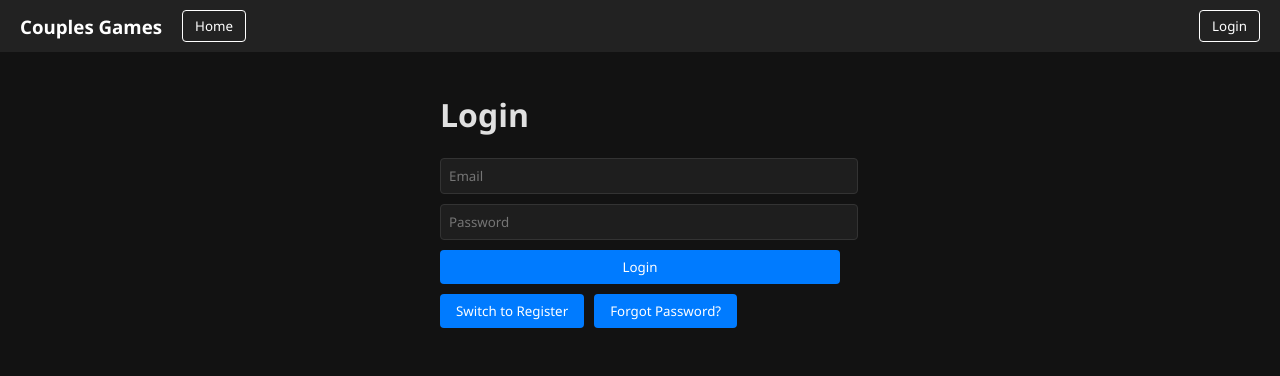
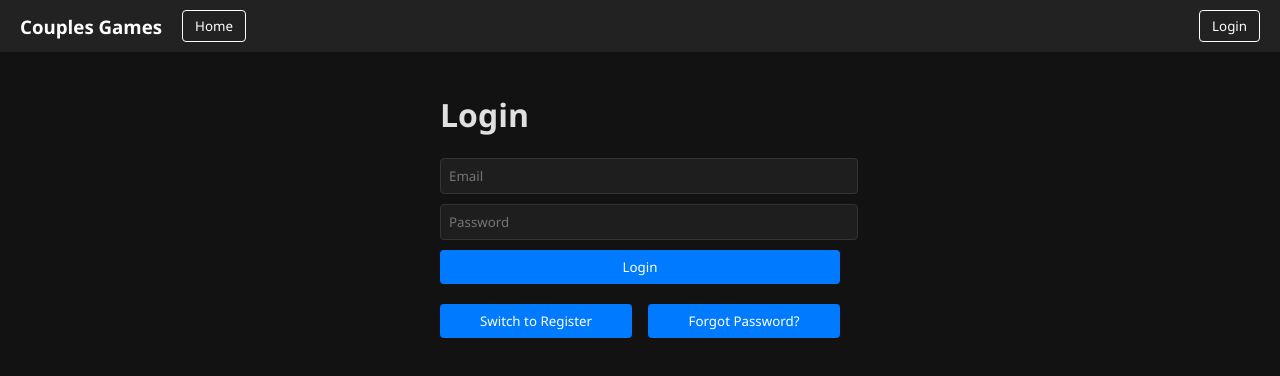
Before and after one commit to thefirsthero/couplesgames, a React (Vite) app in the folder CouplesGames/CouplesGames.UI/: page /auth in a window 1280 px wide. Shown: the top 376 px of the page. Built offline with nearby package versions, Linux system fonts and the light colour scheme; no server answers.

Commit message:
updates auth page styling and added toast message library

```diff
--- a/CouplesGames/CouplesGames.UI/package.json
+++ b/CouplesGames/CouplesGames.UI/package.json
@@ -14,7 +14,8 @@
     "firebase": "^11.9.1",
     "react": "^19.1.0",
     "react-dom": "^19.1.0",
-    "react-router-dom": "^7.6.3"
+    "react-router-dom": "^7.6.3",
+    "react-toastify": "^11.0.5"
   },
   "devDependencies": {
     "@eslint/js": "^9.29.0",
--- /dev/null
+++ b/CouplesGames/CouplesGames.UI/src/features/auth/AuthPage.module.css
@@ -0,0 +1,55 @@
+/* src/features/auth/AuthPage.module.css */
+
+.container {
+    max-width: 400px;
+    margin: auto;
+  }
+
+  .fullWidth {
+    width: 100%;
+    margin-bottom: 10px;
+  }
+
+  .switchButtons {
+    display: flex;
+    justify-content: space-between;
+    width: 100%;
+    margin-top: 10px;
+  }
+
+  .message {
+    margin-top: 10px;
+    text-align: center;
+  }
+
+  .button {
+    width: 48%;
+    padding: 8px 16px;
+    border: none;
+    border-radius: 4px;
+    background-color: #007bff;
+    color: white;
+    cursor: pointer;
+  }
+
+  .fullWidthButton {
+    width: 100%;
+    padding: 8px 16px;
+    border: none;
+    border-radius: 4px;
+    background-color: #007bff;
+    color: white;
+    cursor: pointer;
+    margin-bottom: 10px;
+  }
+
+  .button:disabled,
+  .fullWidthButton:disabled {
+    background-color: #aaa;
+    cursor: not-allowed;
+  }
+
+  .button:hover:not(:disabled),
+  .fullWidthButton:hover:not(:disabled) {
+    background-color: #0056b3;
+  }
--- a/CouplesGames/CouplesGames.UI/src/features/auth/AuthPage.tsx
+++ b/CouplesGames/CouplesGames.UI/src/features/auth/AuthPage.tsx
@@ -7,37 +7,45 @@ import {
   createUserWithEmailAndPassword,
   sendPasswordResetEmail,
 } from 'firebase/auth';
+import { useNavigate } from 'react-router-dom';
+import styles from './AuthPage.module.css';
+import { ToastContainer, toast } from 'react-toastify';
+import 'react-toastify/dist/ReactToastify.css';
 
 const AuthPage: React.FC = () => {
   const [isRegistering, setIsRegistering] = useState(false);
   const [isResetting, setIsResetting] = useState(false);
   const [email, setEmail] = useState('');
   const [password, setPassword] = useState('');
-  const [message, setMessage] = useState<string | null>(null);
   const [loading, setLoading] = useState(false);
+
+  const navigate = useNavigate();
 
   const handleAuth = async () => {
     setLoading(true);
-    setMessage(null);
     try {
       if (isResetting) {
         await sendPasswordResetEmail(auth, email);
-        setMessage('Password reset email sent.');
+        toast.success('Password reset email sent.');
       } else if (isRegistering) {
         await createUserWithEmailAndPassword(auth, email, password);
-        setMessage('Registration successful.');
+        toast.success('Registration successful.');
+        navigate('/');
       } else {
         await signInWithEmailAndPassword(auth, email, password);
-        setMessage('Login successful.');
+        toast.success('Login successful.');
+        navigate('/');
       }
     } catch (error: any) {
-      setMessage(error.message);
+      toast.error(error.message);
     }
     setLoading(false);
   };
 
   return (
-    <div style={{ maxWidth: '400px', margin: 'auto' }}>
+    <div className={styles.container}>
+      <ToastContainer />
+
       <h1>{isResetting ? 'Reset Password' : isRegistering ? 'Register' : 'Login'}</h1>
 
       <input
@@ -45,7 +53,7 @@ const AuthPage: React.FC = () => {
         placeholder="Email"
         value={email}
         onChange={(e) => setEmail(e.target.value)}
-        style={{ width: '100%', marginBottom: '10px' }}
+        className={styles.fullWidth}
       />
 
       {!isResetting && (
@@ -54,29 +62,40 @@ const AuthPage: React.FC = () => {
           placeholder="Password"
           value={password}
           onChange={(e) => setPassword(e.target.value)}
-          style={{ width: '100%', marginBottom: '10px' }}
+          className={styles.fullWidth}
         />
       )}
 
-      <button onClick={handleAuth} disabled={loading} style={{ width: '100%' }}>
-        {loading ? 'Processing...' : isResetting ? 'Send Reset Email' : isRegistering ? 'Register' : 'Login'}
+      <button
+        onClick={handleAuth}
+        disabled={loading}
+        className={styles.fullWidthButton}
+      >
+        {loading
+          ? 'Processing...'
+          : isResetting
+          ? 'Send Reset Email'
+          : isRegistering
+          ? 'Register'
+          : 'Login'}
       </button>
 
-      <div style={{ marginTop: '10px' }}>
+      <div className={styles.switchButtons}>
         {!isResetting && (
           <button
             onClick={() => setIsRegistering((prev) => !prev)}
-            style={{ marginRight: '10px' }}
+            className={styles.button}
           >
             {isRegistering ? 'Switch to Login' : 'Switch to Register'}
           </button>
         )}
-        <button onClick={() => setIsResetting((prev) => !prev)}>
+        <button
+          onClick={() => setIsResetting((prev) => !prev)}
+          className={styles.button}
+        >
           {isResetting ? 'Back to Login' : 'Forgot Password?'}
         </button>
       </div>
-
-      {message && <p>{message}</p>}
     </div>
   );
 };
```
Also changed, not shown: 1 other file (tests, documents, lock files or other folders).
